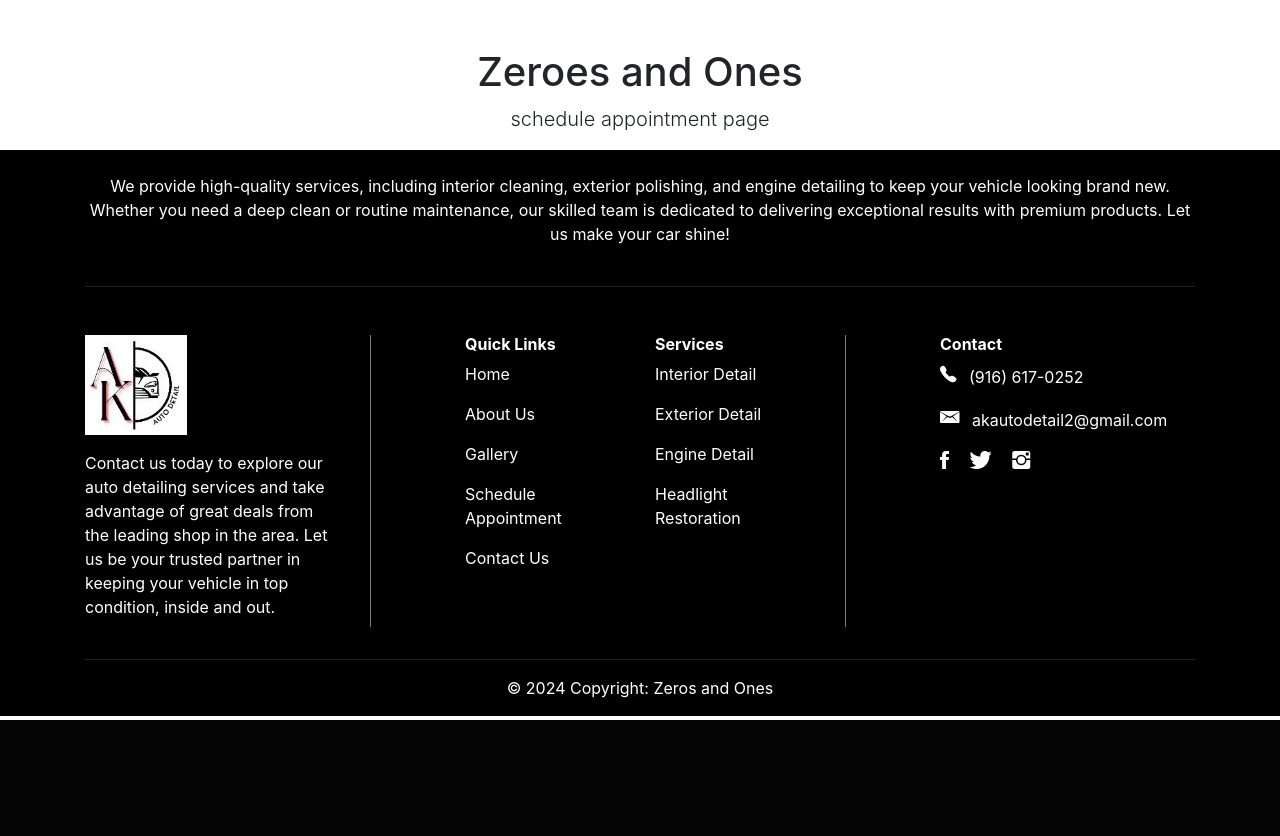
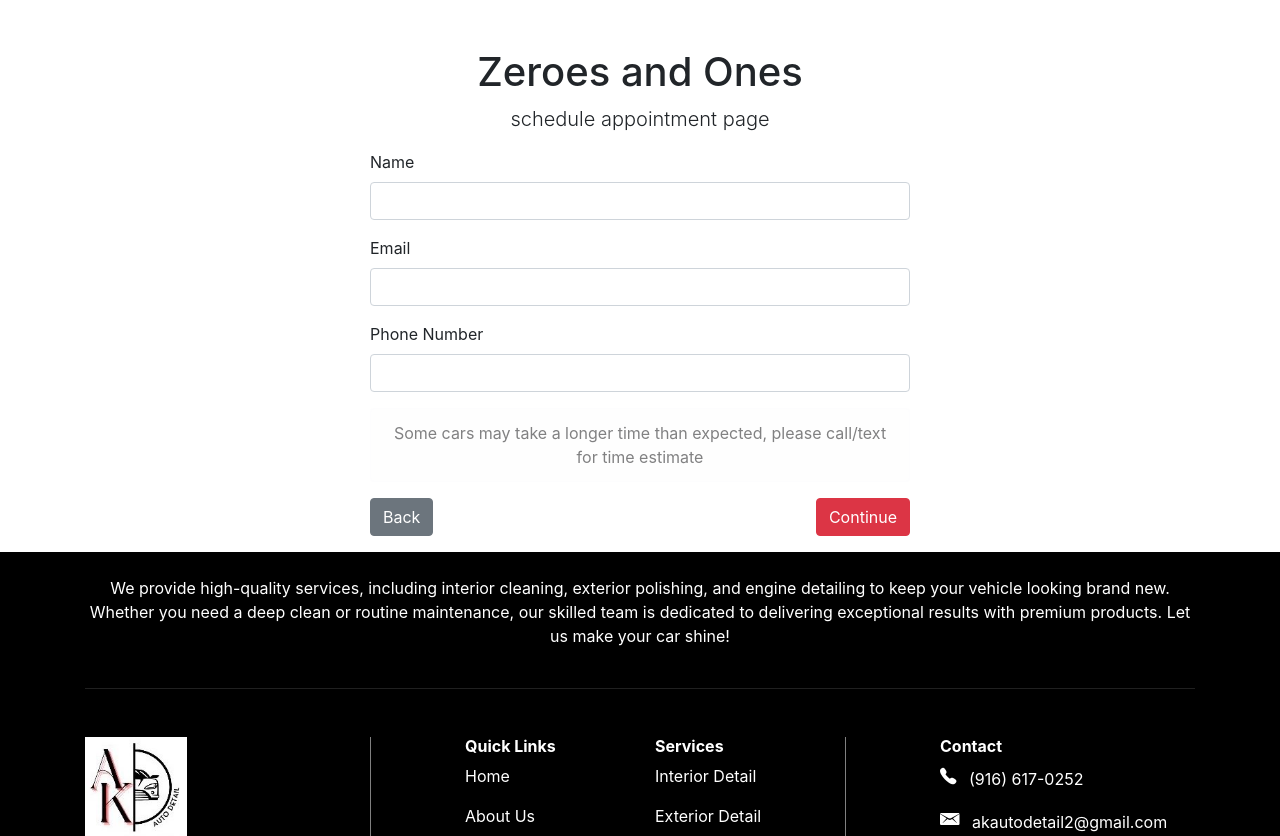
Before and after one commit to Con-Rez/autoDetailProject, a Django app: page /schedule_appointment/ in a window 1280 px wide. Shown: the part 80-916 px from the top of the page. Before the commit the page ends 800 px from the top, so only its background shows below. Run offline with Django 5.2, Linux system fonts and the light colour scheme; some libraries are stand-ins or nearby versions.

Commit message:
SCRUM-55 help code customer contact/continue

```diff
--- a/apps/home/templates/schedule_appointment.html
+++ b/apps/home/templates/schedule_appointment.html
@@ -15,6 +15,42 @@
       <p class="lead text-center">schedule appointment page</p>
     </div>
   </div>
+
+  <!-- help code customer contact/continue-->
+  <div class="row justify-content-center">
+    <div class="col-md-6">
+      <form method="post" action="{% url 'submit_form' %}">
+        {% csrf_token %}
+
+        <div class="form-group mb-3">
+          <label for="name">Name</label>
+          <input type="text" class="form-control" id="name" name="name" required>
+        </div>
+
+        <div class="form-group mb-3">
+          <label for="email">Email</label>
+          <input type="email" class="form-control" id="email" name="email" required>
+        </div>
+
+        <div class="form-group mb-3">
+          <label for="phone">Phone Number</label>
+          <input type="tel" class="form-control" id="phone" name="phone" required>
+        </div>
+
+        <div class="alert alert-light text-center mt-3" role="alert">
+          <i class="fas fa-exclamation-circle"></i>
+          Some cars may take a longer time than expected, please call/text for time estimate
+        </div>
+
+        <div class="d-flex justify-content-between">
+          <button type="button" class="btn btn-secondary">Back</button>
+          <button type="submit" class="btn btn-danger">Continue</button>
+        </div>
+
+      </form>
+    </div>
+  </div>
+
 </div>
 {% include 'footer.html' %}
 {% endblock %}
--- a/apps/home/urls.py
+++ b/apps/home/urls.py
@@ -6,5 +6,6 @@ urlpatterns = [
     path('about/', views.aboutView, name='about'),
     path('gallery/', views.galleryView, name='gallery'),
     path('schedule_appointment/', views.scheduleView, name='schedule_appointment'),
-
+    # help code customer contact/continue
+    path('submit_form/', views.submit_form, name='submit_form'),
 ]
--- a/apps/home/views.py
+++ b/apps/home/views.py
@@ -1,4 +1,4 @@
-from django.shortcuts import render
+from django.shortcuts import render, redirect
 from django.http import HttpResponse # Allows for raw HTTP output commands within the views.py for testing
 import datetime; # Allows for the use of the datetime module to get the current date and time
 # Create your views here.
@@ -23,3 +23,12 @@ def galleryView(request):
 # Create a new view for the schedule appintments page
 def scheduleView(request):
     return render(request, 'schedule_appointment.html')
+
+# help code customer contact/continue
+def submit_form(request):
+    if request.method == 'POST':
+        # Process form data here
+        # just returns a simple response, a different team member can add functionality here
+        return HttpResponse("Form submitted successfully.")
+    else:
+        return redirect('schedule_appointment')
```
